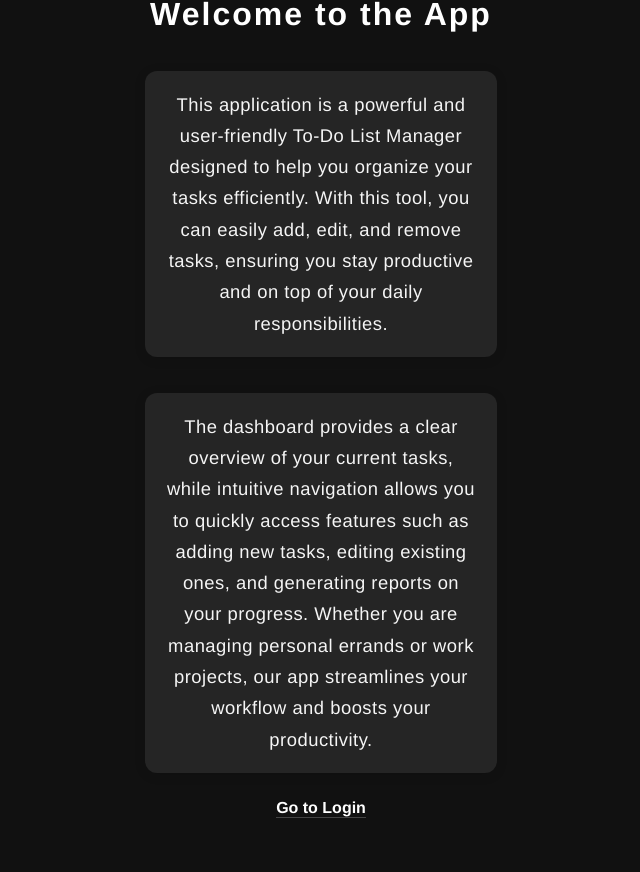
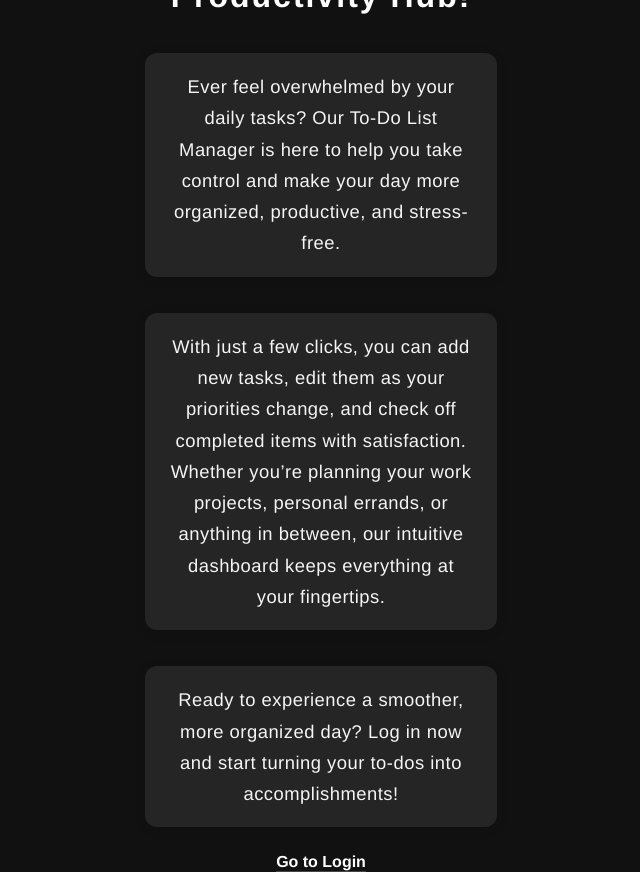
Before and after one commit to Cardpatr/skillsbadgeexam, a React (Create React App) app: page / in a window 1280 px wide. Shown: the whole page, without its empty margins (319-959 px from the left). Before the commit the page ends 818 px from the top, so only its background shows below. Built offline with nearby package versions, Linux system fonts and the light colour scheme.

Commit message:
Update LandingPage.js

```diff
--- a/src/components/LandingPage.js
+++ b/src/components/LandingPage.js
@@ -5,12 +5,15 @@ import { Link } from 'react-router-dom';
 export default function LandingPage() {
   return (
     <div className="centered-container">
-      <h1>Welcome to the App</h1>
+      <h1>Welcome to Your Productivity Hub!</h1>
       <p>
-        This application is a powerful and user-friendly To-Do List Manager designed to help you organize your tasks efficiently. With this tool, you can easily add, edit, and remove tasks, ensuring you stay productive and on top of your daily responsibilities.
+        Ever feel overwhelmed by your daily tasks? Our To-Do List Manager is here to help you take control and make your day more organized, productive, and stress-free.
       </p>
       <p>
-        The dashboard provides a clear overview of your current tasks, while intuitive navigation allows you to quickly access features such as adding new tasks, editing existing ones, and generating reports on your progress. Whether you are managing personal errands or work projects, our app streamlines your workflow and boosts your productivity.
+        With just a few clicks, you can add new tasks, edit them as your priorities change, and check off completed items with satisfaction. Whether you’re planning your work projects, personal errands, or anything in between, our intuitive dashboard keeps everything at your fingertips.
+      </p>
+      <p>
+        Ready to experience a smoother, more organized day? Log in now and start turning your to-dos into accomplishments!
       </p>
       <Link to="/login">Go to Login</Link>
     </div>
```
